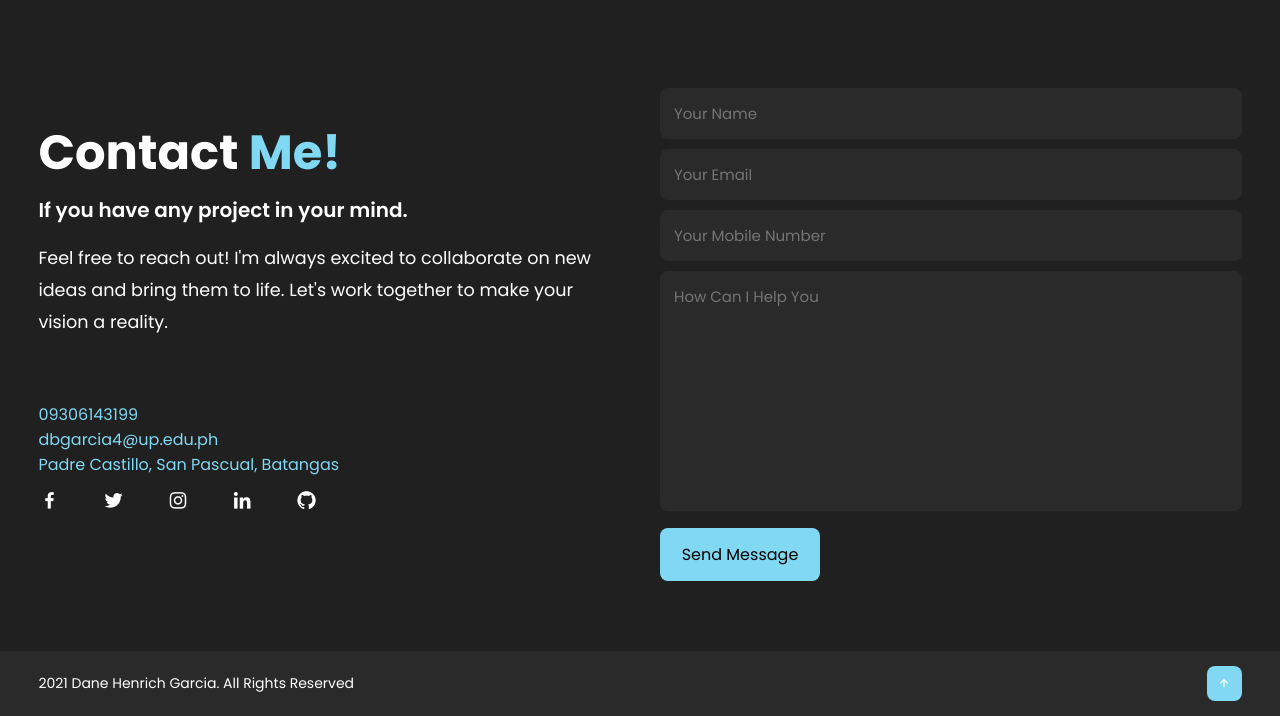
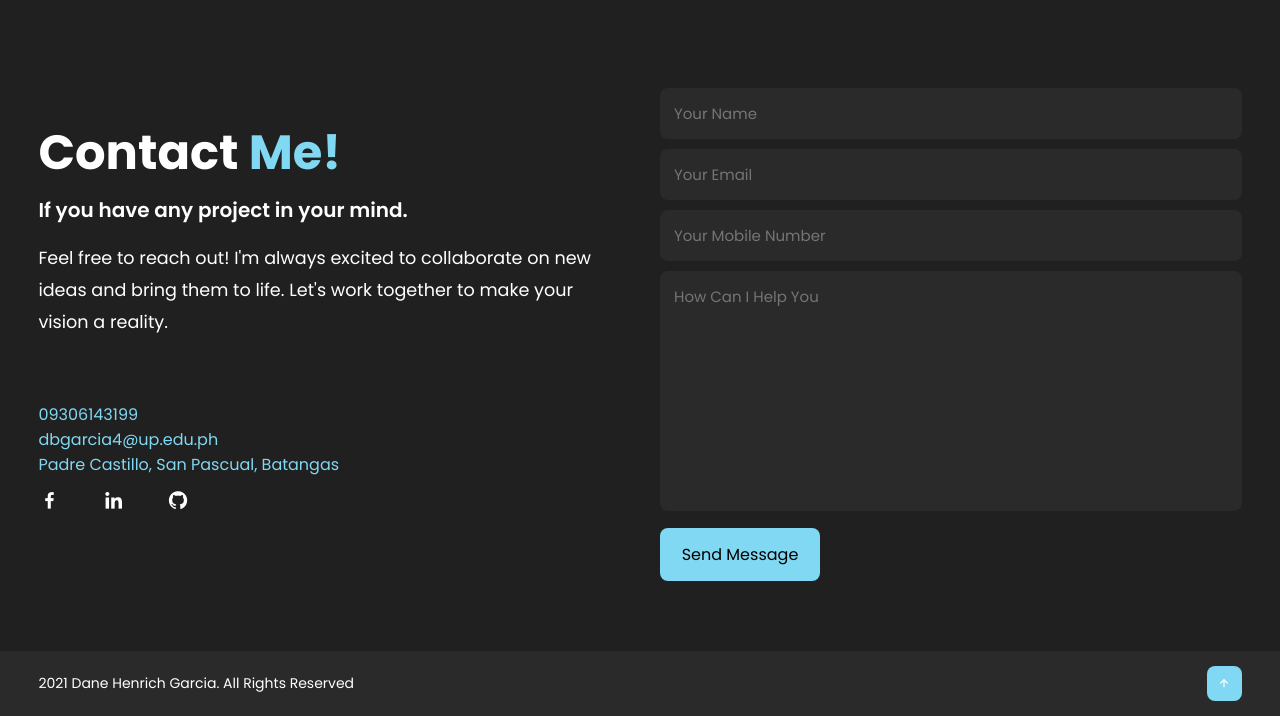
Before and after one commit to CMSC100-2S2425-U4L/exercise-02-dhbgarcia, a plain HTML site: page index.html in a window 1280 px wide. Shown: the part 4740-5456 px from the top of the page. Drawn offline with nearby package versions, Linux system fonts and the light colour scheme.

Commit message:
chore: updated direct links in socials

```diff
--- a/index.html
+++ b/index.html
@@ -208,13 +208,13 @@
                 <li><a href="#">Padre Castillo, San Pascual, Batangas</a></li>
             </div>
 
-            <div class="contact-icons">
-                <a href="#"><i class='bx bxl-facebook'></i></a>
-                <a href="#"><i class='bx bxl-twitter'></i></a>
-                <a href="#"><i class='bx bxl-instagram'></i></a>
-                <a href="#"><i class='bx bxl-linkedin'></i></a>
-                <a href="#"><i class='bx bxl-github'></i></a>
-            </div>
+
+        <div class="contact-icons">
+            <a href="https://www.facebook.com/dane.garcia.378/" target="_blank"><i class='bx bxl-facebook'></i></a>
+            <a href="https://www.linkedin.com/in/dane-henrich-garcia-b37523329/" target="_blank"><i class='bx bxl-linkedin'></i></a>
+            <a href="https://github.com/dhbgarcia" target="_blank"><i class='bx bxl-github'></i></a>
+        </div>
+
         </div>
         <div class="contact-form">
             <form action="">
```
